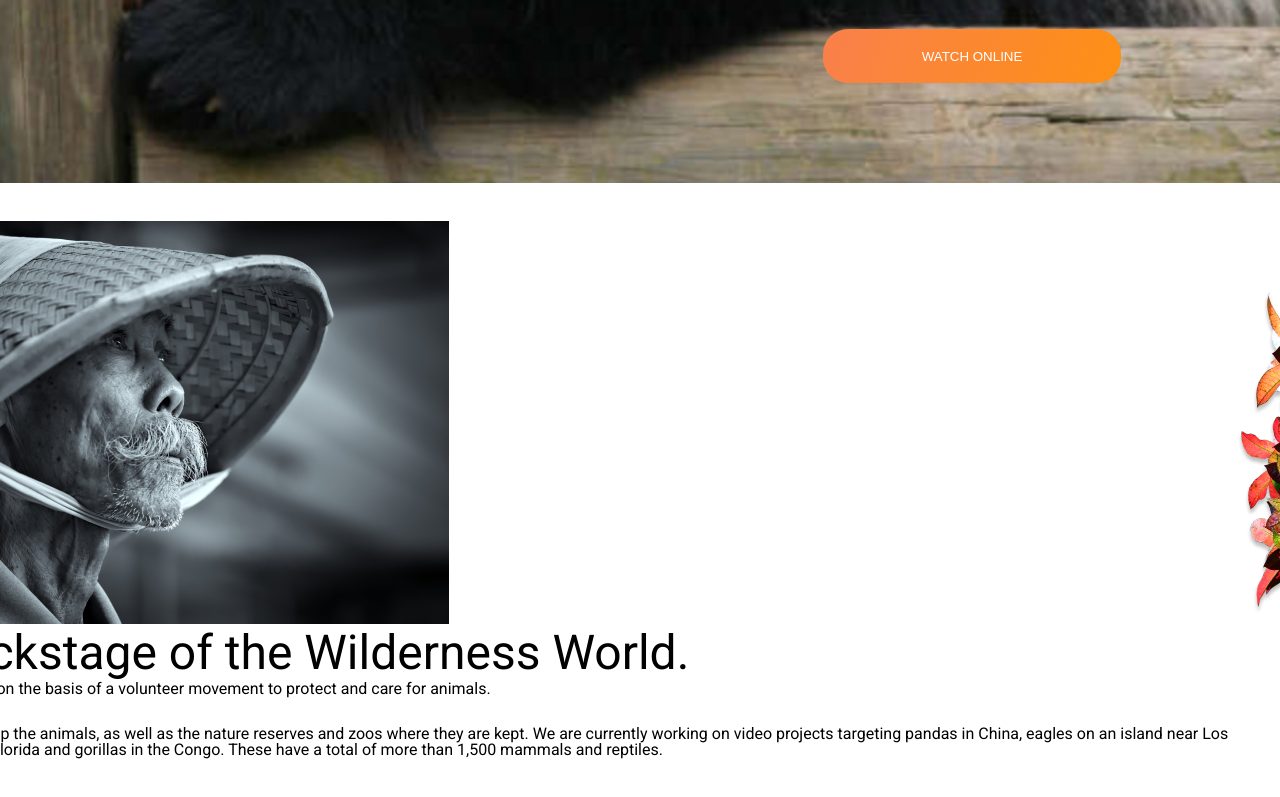
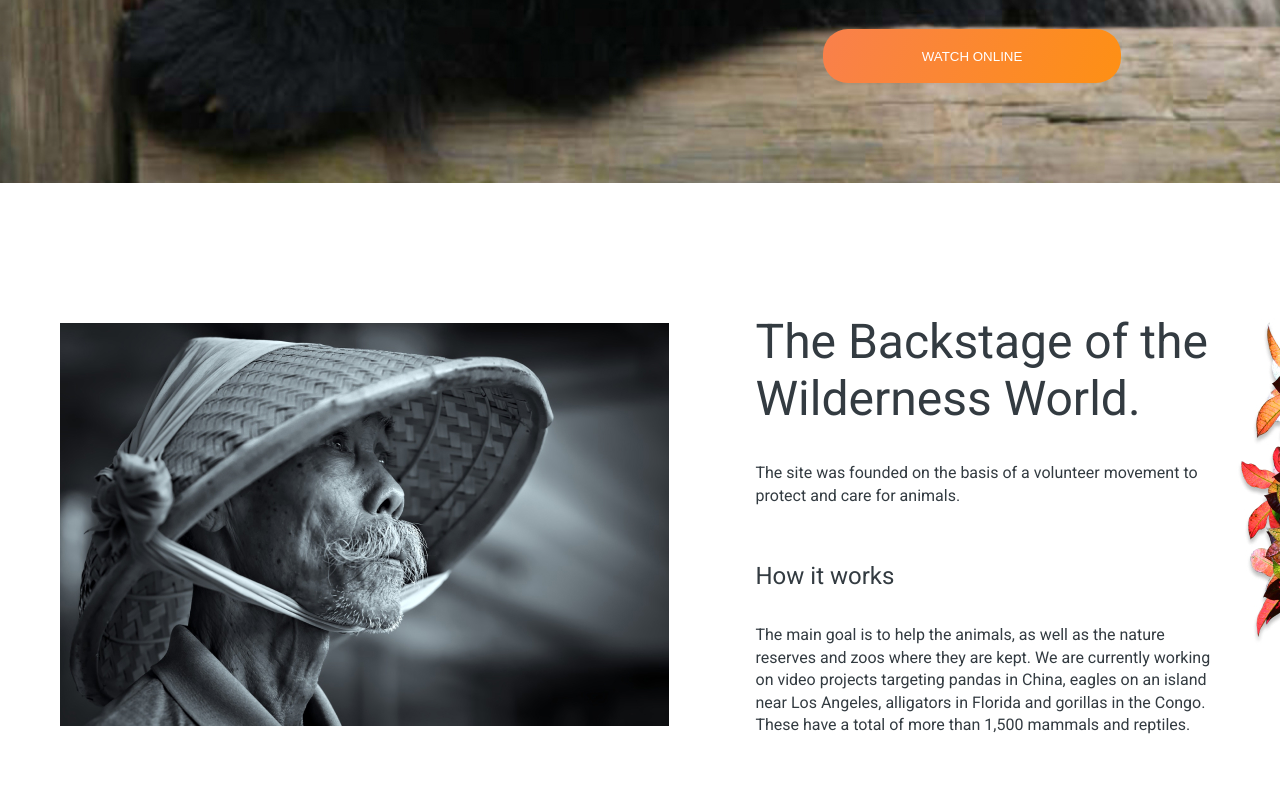
Before and after one commit to MarinaFando/online--zoo, a plain HTML site: page pages/petstory/index.html in a window 1280 px wide. Shown: the part 597-1394 px from the top of the page. Drawn offline with Linux system fonts and the light colour scheme.

Commit message:
feat: add howitworks section style

```diff
--- a/pages/petstory/style.css
+++ b/pages/petstory/style.css
@@ -264,3 +264,47 @@ background-clip: text;
   right: 319px;
   z-index: 5;
 }
+
+.page-howitworks {
+  position: relative;
+  z-index: 1;
+}
+
+.howitworks-block {
+  display: flex;
+  justify-content: center;
+  align-items: center;
+  height: 403px;
+  margin-top: 140px;
+}
+
+.howitworks-block_image {
+  margin-right: 87px;
+}
+
+.howitworks-block_text {
+  display: flex;
+  flex-direction: column;
+  width: 465px;
+  color: #333B41;
+}
+
+.howitworks-block_text p {
+  margin-top: 34px;
+  line-height: 140%;
+}
+
+.howitworks-block_text p:not(:last-child){
+  margin-bottom: 54px;
+  line-height: 143%;
+}
+
+.howitworks-flower {
+  position: absolute;
+  display: flex;
+  justify-content: flex-end;
+  align-items:flex-end;
+  z-index: 2;
+  bottom: -100px;
+  right: 0px;
+}
```
